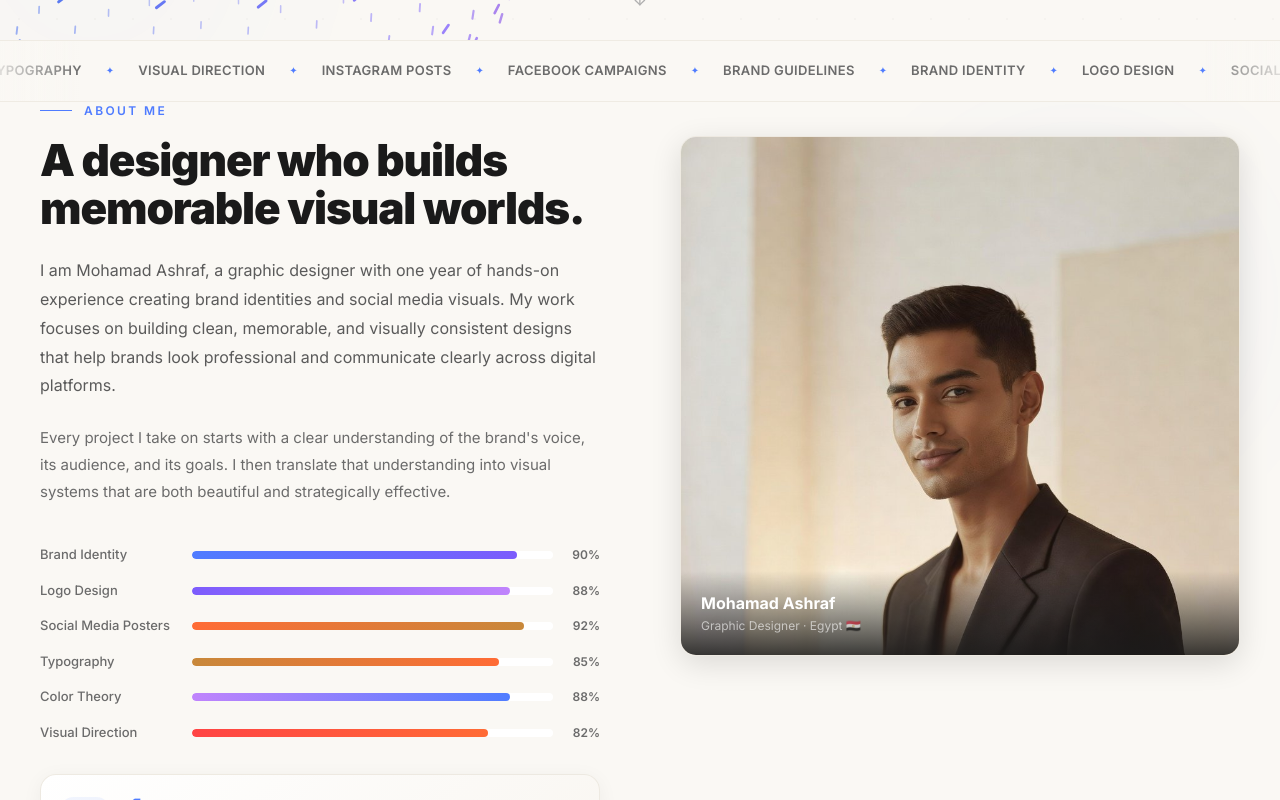
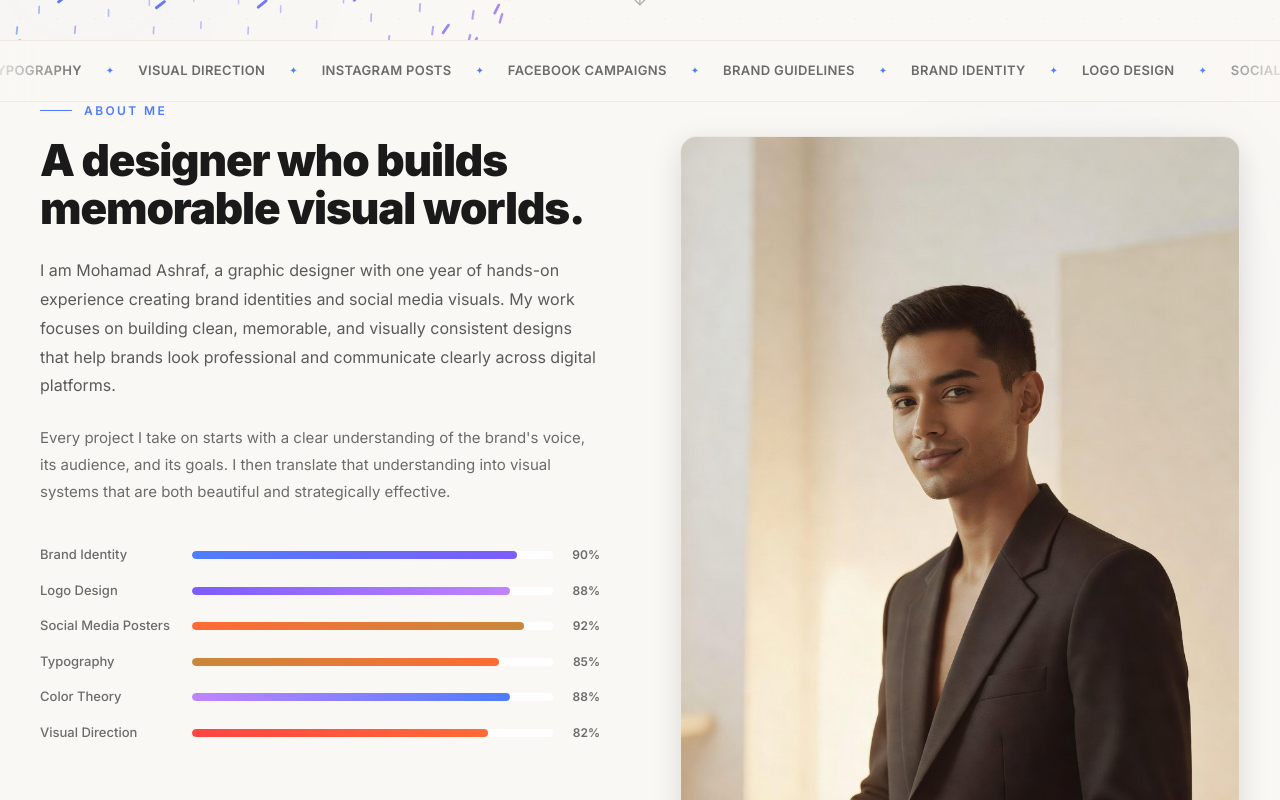
Before and after one commit to Loksha2/new-portfolio, a React (Vite) app: page / in a window 1280 px wide. Shown: the part 760-1560 px from the top of the page. Built offline with nearby package versions, Linux system fonts and the light colour scheme; no server answers; the database is empty; a web font is replaced by a local one.

Commit message:
Stretch portrait image to fill full column height

```diff
--- a/src/components/About.tsx
+++ b/src/components/About.tsx
@@ -40,7 +40,7 @@ const About = () => {
           </span>
         </motion.div>
 
-        <div className="grid lg:grid-cols-2 gap-16 lg:gap-20 items-start">
+        <div className="grid lg:grid-cols-2 gap-16 lg:gap-20 items-stretch">
           {/* Left — text + skills */}
           <div>
             <motion.h2
@@ -104,15 +104,15 @@ const About = () => {
             </motion.div>
           </div>
 
-          {/* Right — portrait image (tall) */}
-          <div>
+          {/* Right — portrait image (tall, fills full height) */}
+          <div className="h-full">
             <motion.div
               initial={{ opacity: 0, x: 30 }}
               animate={isInView ? { opacity: 1, x: 0 } : {}}
               transition={{ duration: 0.6, delay: 0.1, ease: easeOut }}
-              className="rounded-2xl overflow-hidden relative"
+              className="rounded-2xl overflow-hidden relative h-full"
               style={{
-                height: '520px',
+                minHeight: '520px',
                 background: 'linear-gradient(145deg, var(--bg-card) 0%, var(--bg-card-end) 100%)',
                 border: '1px solid var(--border-subtle)',
                 boxShadow: '0 8px 30px rgba(0,0,0,0.12)',
```
